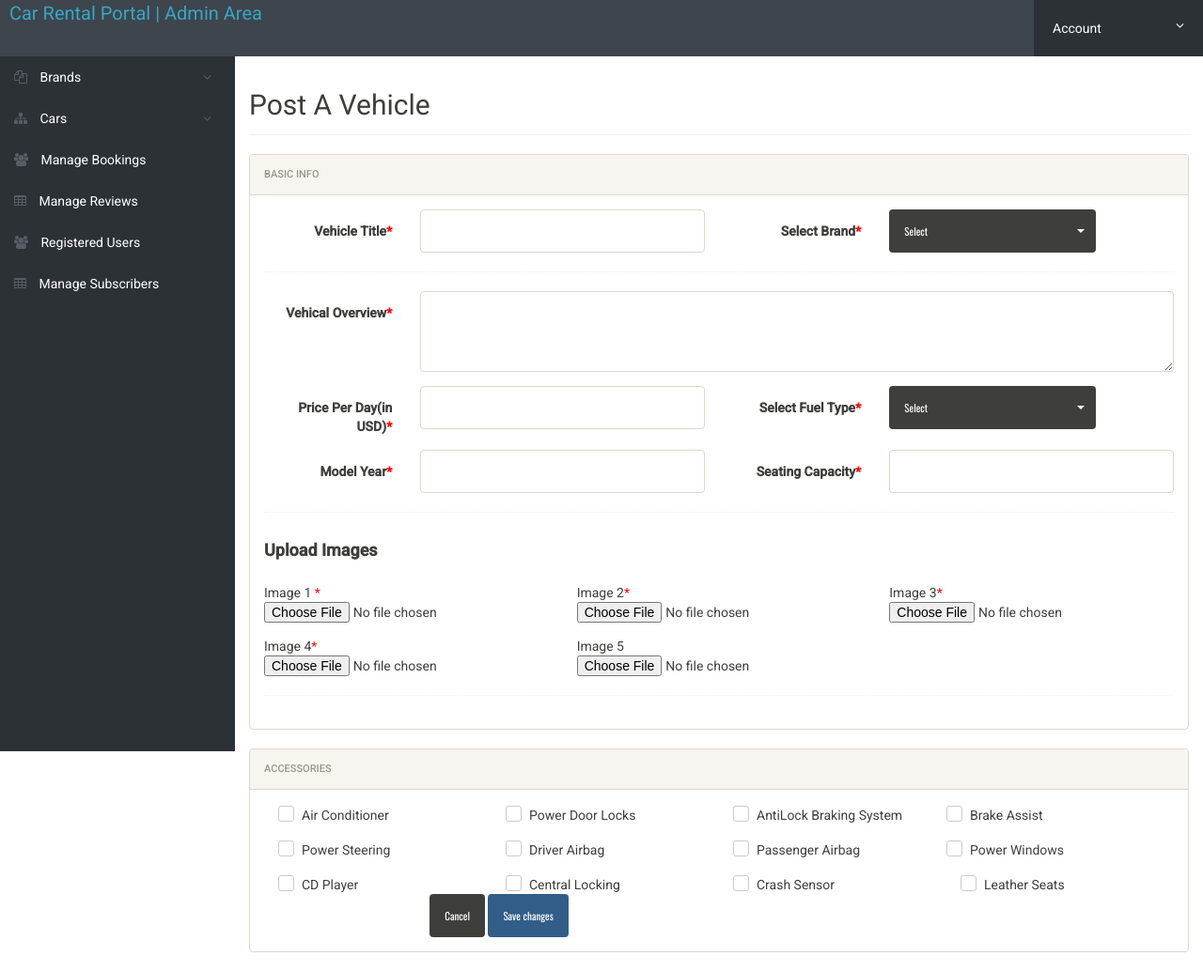
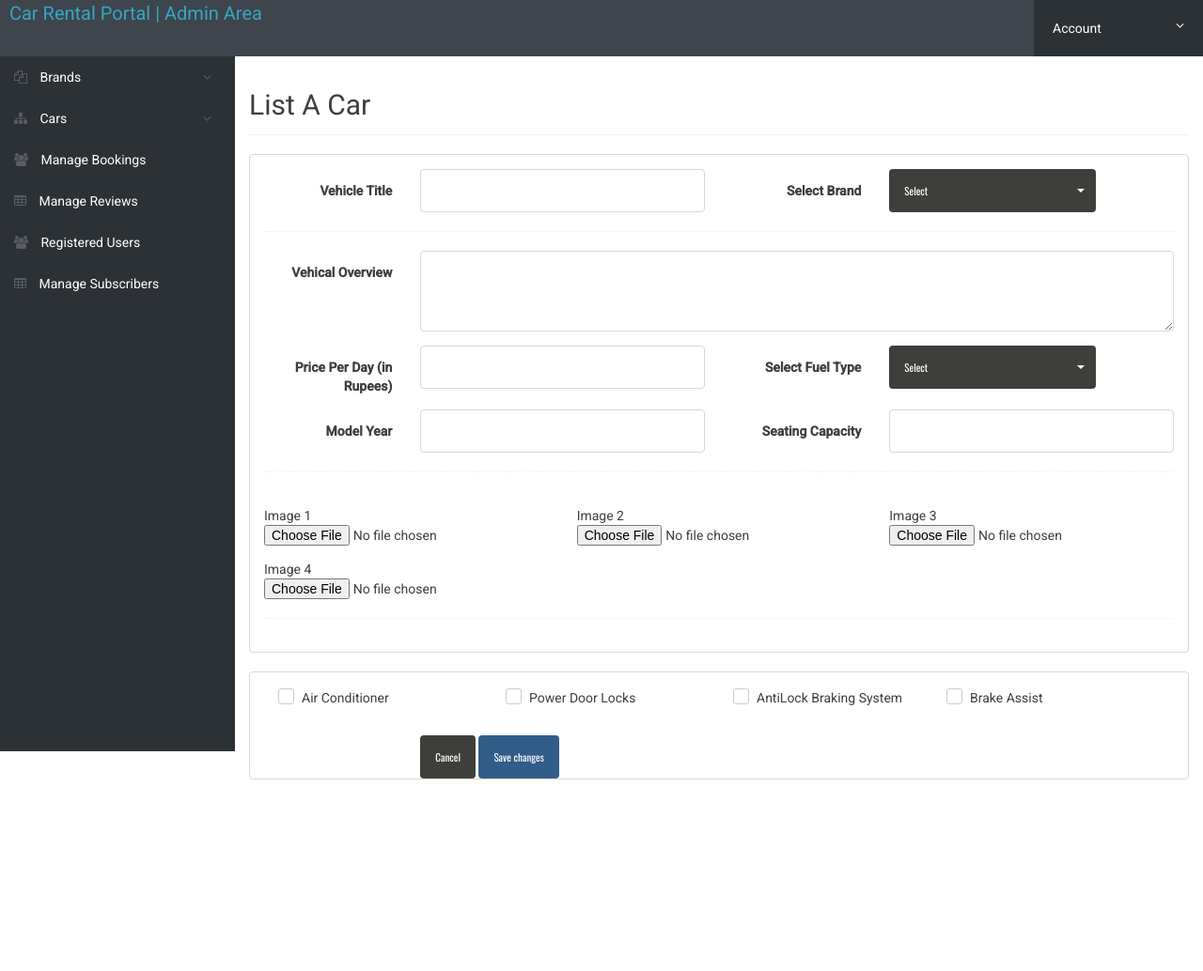
Before and after one commit to bapspatil/CarRentalPortal, a PHP site: page /admin/post-avehical.php in a window 1280 px wide. Shown: the whole page at 94% size. After the commit the page ends 830 px from the top, so only its background shows below. Run offline with PHP 8.4, Linux system fonts and the light colour scheme; a user stored in the database is signed in; data comes from the database, SQL or seed files in the repository; data that the repository does not hold is empty.

Commit message:
About to make more changes

```diff
--- a/carrental/admin/create-brand.php
+++ b/carrental/admin/create-brand.php
@@ -94,7 +94,6 @@ $error="Something went wrong. Please try again";
 						<div class="row">
 							<div class="col-md-10">
 								<div class="panel panel-default">
-									<div class="panel-heading">Form fields</div>
 									<div class="panel-body">
 										<form method="post" name="chngpwd" class="form-horizontal" onSubmit="return valid();">
 
--- a/carrental/admin/manage-bookings.php
+++ b/carrental/admin/manage-bookings.php
@@ -103,7 +103,6 @@ $msg="Booking Successfully Confirmed";
 
 						<!-- Zero Configuration Table -->
 						<div class="panel panel-default">
-							<div class="panel-heading">Bookings Info</div>
 							<div class="panel-body">
 							<?php if($error){?><div class="errorWrap"><strong>ERROR</strong>:<?php echo htmlentities($error); ?> </div><?php }
 				else if($msg){?><div class="succWrap"><strong>SUCCESS</strong>:<?php echo htmlentities($msg); ?> </div><?php }?>
--- a/carrental/admin/manage-brands.php
+++ b/carrental/admin/manage-brands.php
@@ -33,7 +33,7 @@ $msg="Page data updated  successfully";
 	<meta name="author" content="">
 	<meta name="theme-color" content="#3e454c">
 
-	<title>Car Rental Portal |Admin Manage Brands   </title>
+	<title>Car Rental Portal | Admin Manage Brands   </title>
 
 	<!-- Font awesome -->
 	<link rel="stylesheet" href="css/font-awesome.min.css">
@@ -87,7 +87,6 @@ $msg="Page data updated  successfully";
 
 						<!-- Zero Configuration Table -->
 						<div class="panel panel-default">
-							<div class="panel-heading">Listed  Brands</div>
 							<div class="panel-body">
 							<?php if($error){?><div class="errorWrap"><strong>ERROR</strong>:<?php echo htmlentities($error); ?> </div><?php }
 				else if($msg){?><div class="succWrap"><strong>SUCCESS</strong>:<?php echo htmlentities($msg); ?> </div><?php }?>
--- a/carrental/admin/manage-subscribers.php
+++ b/carrental/admin/manage-subscribers.php
@@ -32,7 +32,7 @@ $msg="Subscriber info deleted";
 	<meta name="author" content="">
 	<meta name="theme-color" content="#3e454c">
 
-	<title>Car Rental Portal |Admin Manage Subscribers   </title>
+	<title>Car Rental Portal | Manage Subscribers </title>
 
 	<!-- Font awesome -->
 	<link rel="stylesheet" href="css/font-awesome.min.css">
@@ -86,7 +86,6 @@ $msg="Subscriber info deleted";
 
 						<!-- Zero Configuration Table -->
 						<div class="panel panel-default">
-							<div class="panel-heading">Subscribers Details</div>
 							<div class="panel-body">
 							<?php if($error){?><div class="errorWrap"><strong>ERROR</strong>:<?php echo htmlentities($error); ?> </div><?php }
 				else if($msg){?><div class="succWrap"><strong>SUCCESS</strong>:<?php echo htmlentities($msg); ?> </div><?php }?>
--- a/carrental/admin/manage-vehicles.php
+++ b/carrental/admin/manage-vehicles.php
@@ -82,11 +82,10 @@ $msg="Vehicle  record deleted successfully";
 				<div class="row">
 					<div class="col-md-12">
 
-						<h2 class="page-title">Manage Vehicles</h2>
+						<h2 class="page-title">Manage Existing Cars</h2>
 
 						<!-- Zero Configuration Table -->
 						<div class="panel panel-default">
-							<div class="panel-heading">Vehicle Details</div>
 							<div class="panel-body">
 							<?php if($error){?><div class="errorWrap"><strong>ERROR</strong>:<?php echo htmlentities($error); ?> </div><?php }
 				else if($msg){?><div class="succWrap"><strong>SUCCESS</strong>:<?php echo htmlentities($msg); ?> </div><?php }?>
--- a/carrental/admin/post-avehical.php
+++ b/carrental/admin/post-avehical.php
@@ -92,7 +92,7 @@ $error="Something went wrong. Please try again";
 	<meta name="author" content="">
 	<meta name="theme-color" content="#3e454c">
 
-	<title>Car Rental Portal | Admin Post Vehicle</title>
+	<title>Car Rental Portal | List A Car</title>
 
 	<!-- Font awesome -->
 	<link rel="stylesheet" href="css/font-awesome.min.css">
@@ -141,23 +141,22 @@ $error="Something went wrong. Please try again";
 				<div class="row">
 					<div class="col-md-12">
 
-						<h2 class="page-title">Post A Vehicle</h2>
+						<h2 class="page-title">List A Car</h2>
 
 						<div class="row">
 							<div class="col-md-12">
 								<div class="panel panel-default">
-									<div class="panel-heading">Basic Info</div>
 <?php if($error){?><div class="errorWrap"><strong>ERROR</strong>:<?php echo htmlentities($error); ?> </div><?php }
 				else if($msg){?><div class="succWrap"><strong>SUCCESS</strong>:<?php echo htmlentities($msg); ?> </div><?php }?>
 
 									<div class="panel-body">
 <form method="post" class="form-horizontal" enctype="multipart/form-data">
 <div class="form-group">
-<label class="col-sm-2 control-label">Vehicle Title<span style="color:red">*</span></label>
+<label class="col-sm-2 control-label">Vehicle Title<span style="color:red"></span></label>
 <div class="col-sm-4">
 <input type="text" name="vehicletitle" class="form-control" required>
 </div>
-<label class="col-sm-2 control-label">Select Brand<span style="color:red">*</span></label>
+<label class="col-sm-2 control-label">Select Brand<span style="color:red"></span></label>
 <div class="col-sm-4">
 <select class="selectpicker" name="brandname" required>
 <option value=""> Select </option>
@@ -180,18 +179,18 @@ foreach($results as $result)
 
 <div class="hr-dashed"></div>
 <div class="form-group">
-<label class="col-sm-2 control-label">Vehical Overview<span style="color:red">*</span></label>
+<label class="col-sm-2 control-label">Vehical Overview<span style="color:red"></span></label>
 <div class="col-sm-10">
 <textarea class="form-control" name="vehicalorcview" rows="3" required></textarea>
 </div>
 </div>
 
 <div class="form-group">
-<label class="col-sm-2 control-label">Price Per Day(in USD)<span style="color:red">*</span></label>
+<label class="col-sm-2 control-label">Price Per Day (in Rupees)<span style="color:red"></span></label>
 <div class="col-sm-4">
 <input type="text" name="priceperday" class="form-control" required>
 </div>
-<label class="col-sm-2 control-label">Select Fuel Type<span style="color:red">*</span></label>
+<label class="col-sm-2 control-label">Select Fuel Type<span style="color:red"></span></label>
 <div class="col-sm-4">
 <select class="selectpicker" name="fueltype" required>
 <option value=""> Select </option>
@@ -205,11 +204,11 @@ foreach($results as $result)
 
 
 <div class="form-group">
-<label class="col-sm-2 control-label">Model Year<span style="color:red">*</span></label>
+<label class="col-sm-2 control-label">Model Year<span style="color:red"></span></label>
 <div class="col-sm-4">
 <input type="text" name="modelyear" class="form-control" required>
 </div>
-<label class="col-sm-2 control-label">Seating Capacity<span style="color:red">*</span></label>
+<label class="col-sm-2 control-label">Seating Capacity<span style="color:red"></span></label>
 <div class="col-sm-4">
 <input type="text" name="seatingcapacity" class="form-control" required>
 </div>
@@ -219,30 +218,26 @@ foreach($results as $result)
 
 <div class="form-group">
 <div class="col-sm-12">
-<h4><b>Upload Images</b></h4>
 </div>
 </div>
 
 
 <div class="form-group">
 <div class="col-sm-4">
-Image 1 <span style="color:red">*</span><input type="file" name="img1" required>
+Image 1 <span style="color:red"></span><input type="file" name="img1" required>
 </div>
 <div class="col-sm-4">
-Image 2<span style="color:red">*</span><input type="file" name="img2" required>
+Image 2<span style="color:red"></span><input type="file" name="img2" required>
 </div>
 <div class="col-sm-4">
-Image 3<span style="color:red">*</span><input type="file" name="img3" required>
+Image 3<span style="color:red"></span><input type="file" name="img3" required>
 </div>
 </div>
 
 
 <div class="form-group">
 <div class="col-sm-4">
-Image 4<span style="color:red">*</span><input type="file" name="img4" required>
-</div>
-<div class="col-sm-4">
-Image 5<input type="file" name="img5">
+Image 4<span style="color:red"></span><input type="file" name="img4" required>
 </div>
 
 </div>
@@ -256,7 +251,6 @@ Image 5<input type="file" name="img5">
 <div class="row">
 <div class="col-md-12">
 <div class="panel panel-default">
-<div class="panel-heading">Accessories</div>
 <div class="panel-body">
 
 
@@ -284,56 +278,6 @@ Image 5<input type="file" name="img5">
 </div>
 
 
-
-<div class="form-group">
-<div class="col-sm-3">
-<div class="checkbox checkbox-inline">
-<input type="checkbox" id="powersteering" name="powersteering" value="1">
-<input type="checkbox" id="powersteering" name="powersteering" value="1">
-<label for="inlineCheckbox5"> Power Steering </label>
-</div>
-</div>
-<div class="col-sm-3">
-<div class="checkbox checkbox-inline">
-<input type="checkbox" id="driverairbag" name="driverairbag" value="1">
-<label for="driverairbag">Driver Airbag</label>
-</div>
-</div>
-<div class="col-sm-3">
-<div class="checkbox checkbox-inline">
-<input type="checkbox" id="passengerairbag" name="passengerairbag" value="1">
-<label for="passengerairbag"> Passenger Airbag </label>
-</div></div>
-<div class="checkbox checkbox-inline">
-<input type="checkbox" id="powerwindow" name="powerwindow" value="1">
-<label for="powerwindow"> Power Windows </label>
-</div>
-</div>
-
-
-<div class="form-group">
-<div class="col-sm-3">
-<div class="checkbox checkbox-inline">
-<input type="checkbox" id="cdplayer" name="cdplayer" value="1">
-<label for="cdplayer"> CD Player </label>
-</div>
-</div>
-<div class="col-sm-3">
-<div class="checkbox h checkbox-inline">
-<input type="checkbox" id="centrallocking" name="centrallocking" value="1">
-<label for="centrallocking">Central Locking</label>
-</div></div>
-<div class="col-sm-3">
-<div class="checkbox checkbox-inline">
-<input type="checkbox" id="crashcensor" name="crashcensor" value="1">
-<label for="crashcensor"> Crash Sensor </label>
-</div></div>
-<div class="col-sm-3">
-<div class="checkbox checkbox-inline">
-<input type="checkbox" id="leatherseats" name="leatherseats" value="1">
-<label for="leatherseats"> Leather Seats </label>
-</div>
-</div>
 </div>
 
 
```
